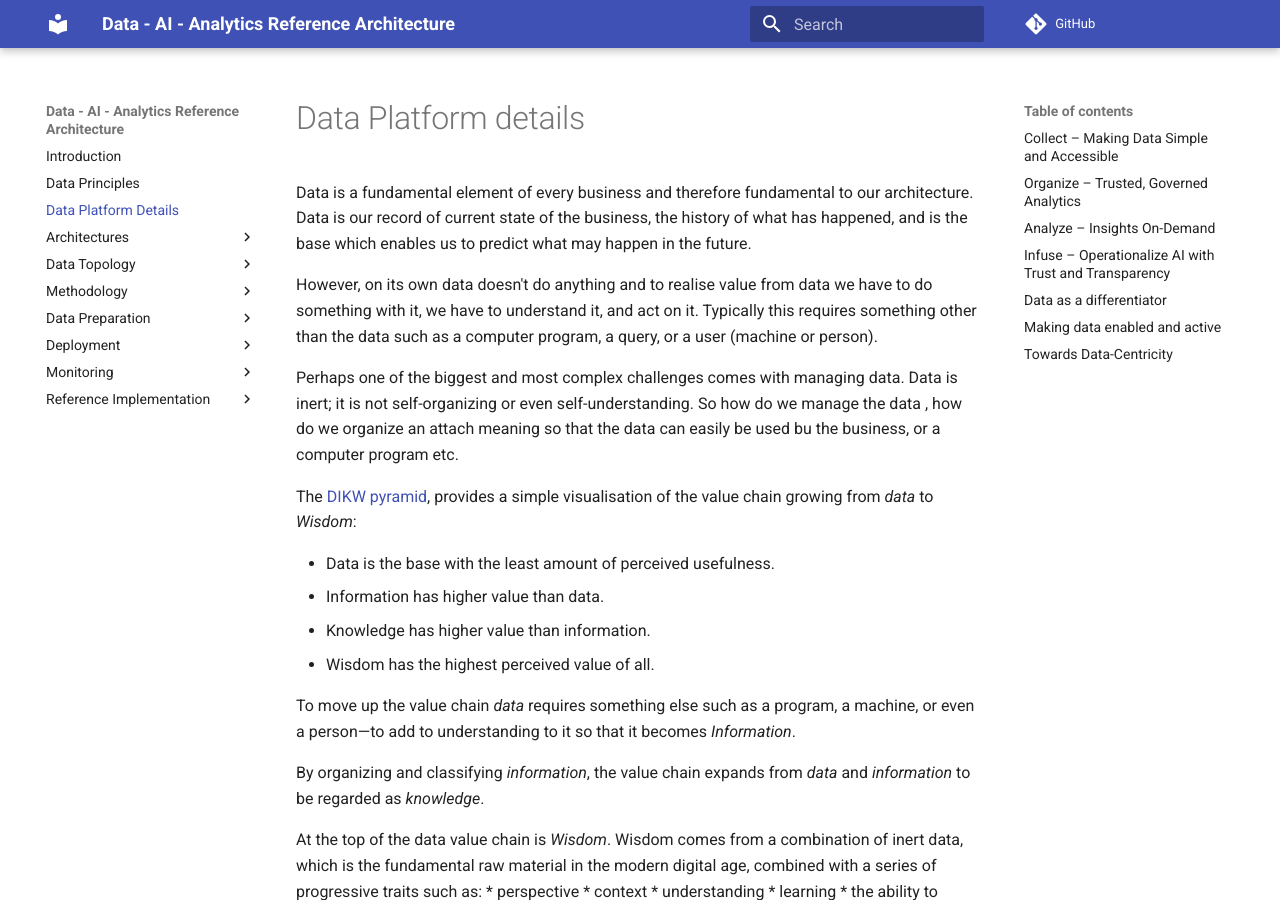
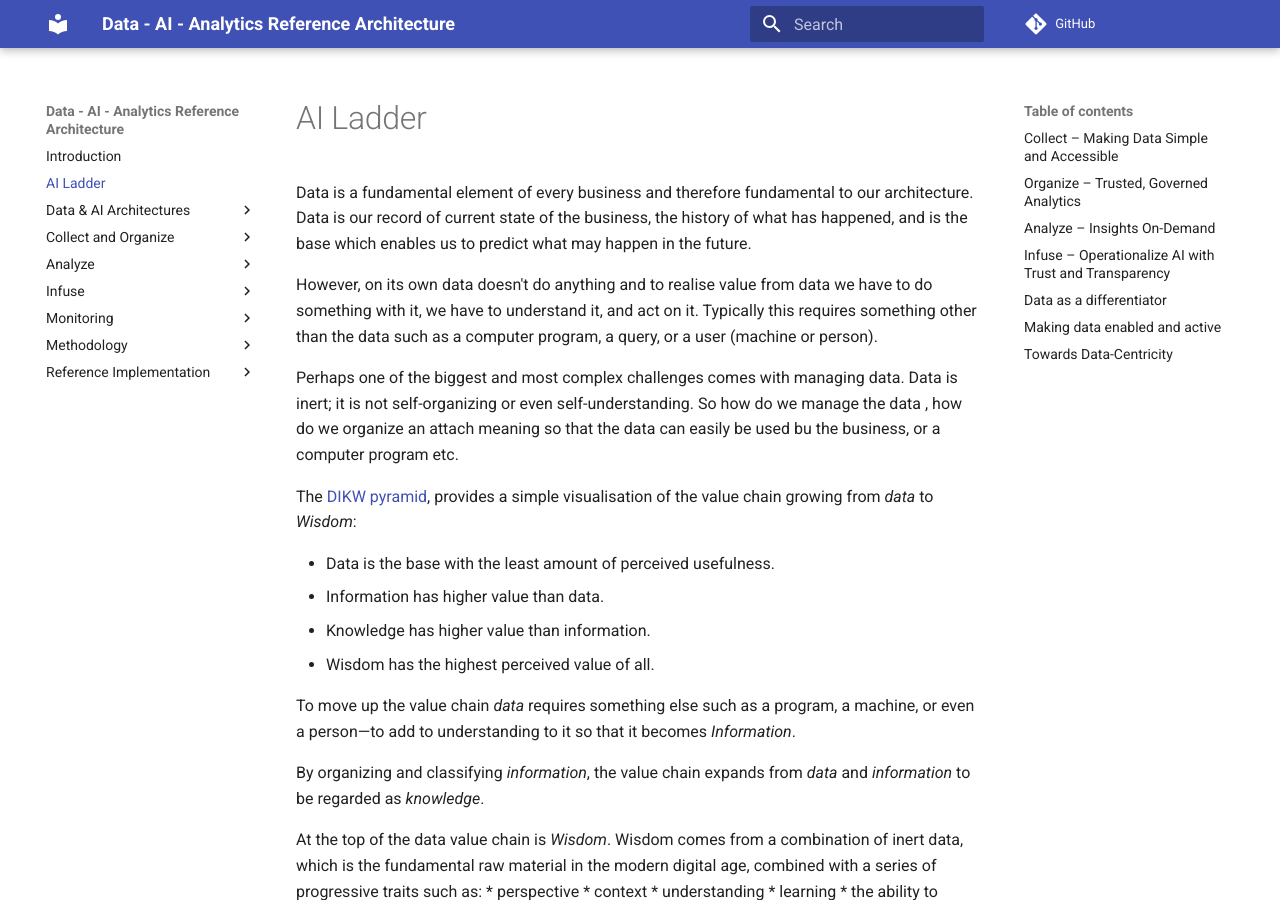
Before and after one commit to ibm-cloud-architecture/refarch-data-ai-analytics, an MkDocs documentation site: the page built from docs/data/README.md, in a window 1280 px wide and 900 px high. Built offline with MkDocs 1.6.1 and Material for MkDocs 9.7.7, drawn with Linux system fonts in a browser that asks for light colours; comment, search, counter and statistics services are not loaded.

Commit message:
modify left navigation

```diff
--- a/docs/data/README.md
+++ b/docs/data/README.md
@@ -1,4 +1,4 @@
-# Data Platform details
+
 
 Data is a fundamental element of every business and therefore fundamental to our architecture.   Data is our record of current state of the business, the history of what has happened, and is the base which enables us to predict what may happen in the future.
 
--- a/mkdocs.yml
+++ b/mkdocs.yml
@@ -2,31 +2,31 @@ site_name: Data - AI - Analytics Reference Architecture
 repo_url: https://github.com/ibm-cloud-architecture/refarch-data-ai-analytics
 nav:
   - Introduction: index.md
-  - Data Principles : dataprinciples/README.md
-  - Data Platform Details: data/README.md
-  - Architectures :
-    - Data preparation: preparation/gov-data-lake.md
-    - Building AI model: model-dev/README.md
-    - Runtime application: runtimes/README.md
-  - Data Topology:
-    - Principles: topology/README.md
-  - Methodology:
-    - Lightweight: methodology/lightweight.md
-    - Iterative:  methodology/README.md
-  - Data Preparation:
+  - AI Ladder: data/README.md
+  - Data & AI Architectures :
+    - Architecture Principles : dataprinciples/README.md
+    - Collect - organize data: preparation/gov-data-lake.md
+    - Analyze & build model: model-dev/README.md
+    - Infuse in application: runtimes/README.md
+  - Collect and Organize:
+    - Data Topology: topology/README.md
     - Data replication: preparation/data-replication.md
+  - Analyze:
     - Data Understanding: preparation/data-understanding.md
     - Data Preparation: preparation/README.md
     - Bias picking right training set: preparation/README.md
     - Model selection: preparation/README.md
-  - Deployment:
+  - Infuse:
     - CI & CD: deployment/README.md
     - Physical model execution: deployment/README.md
   - Monitoring:
     - Feedback analysis:  monitoring/README.md
     - Bias monitoring to ensure equitable:  monitoring/README.md
+  - Methodology:
+    - Lightweight approach: methodology/lightweight.md
+    - Integrated iterative approach:  methodology/README.md
   - Reference Implementation:
-    - Customer churn solution: https://ibm-cloud-architecture.github.io/refarch-cognitive-analytics/
+    - Customer churn solution: https://ibm-cloud-architecture.github.io/refarch-ai-data-customer-churn/
 
 
 theme:
```
